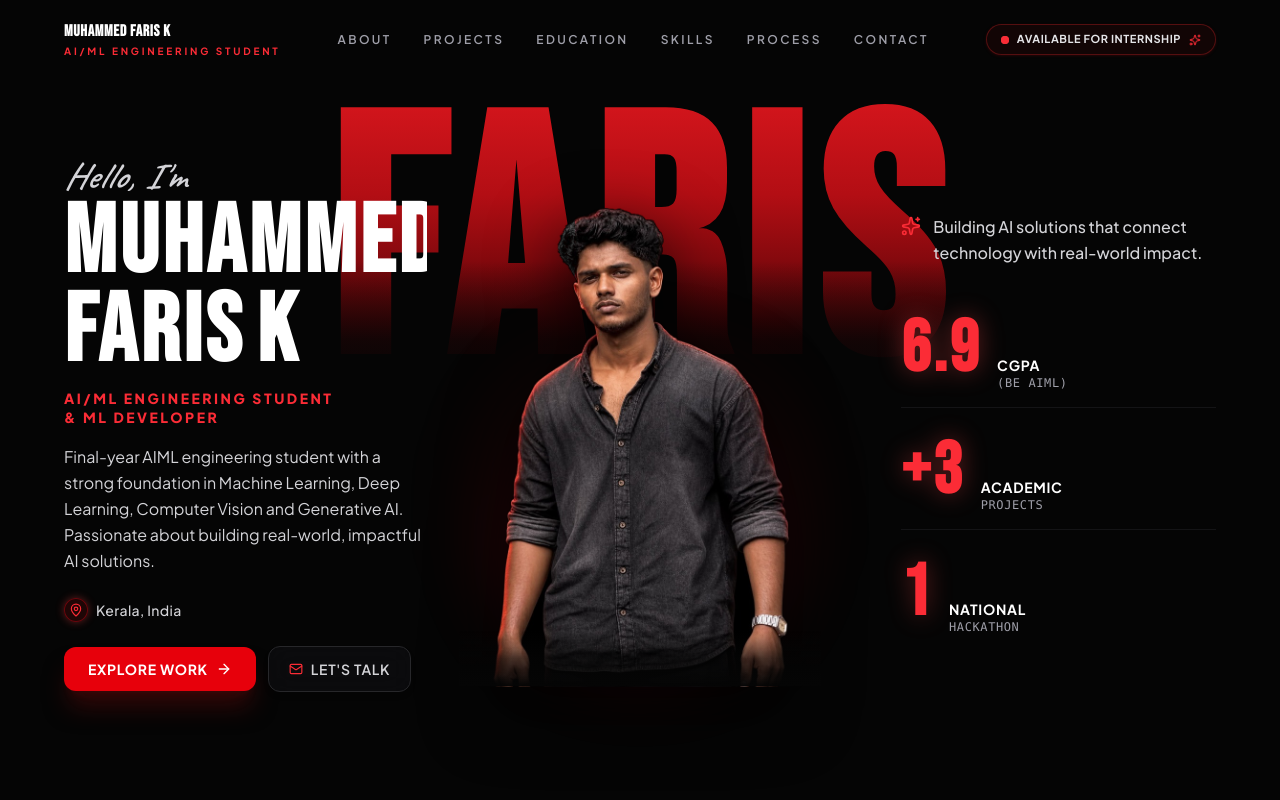
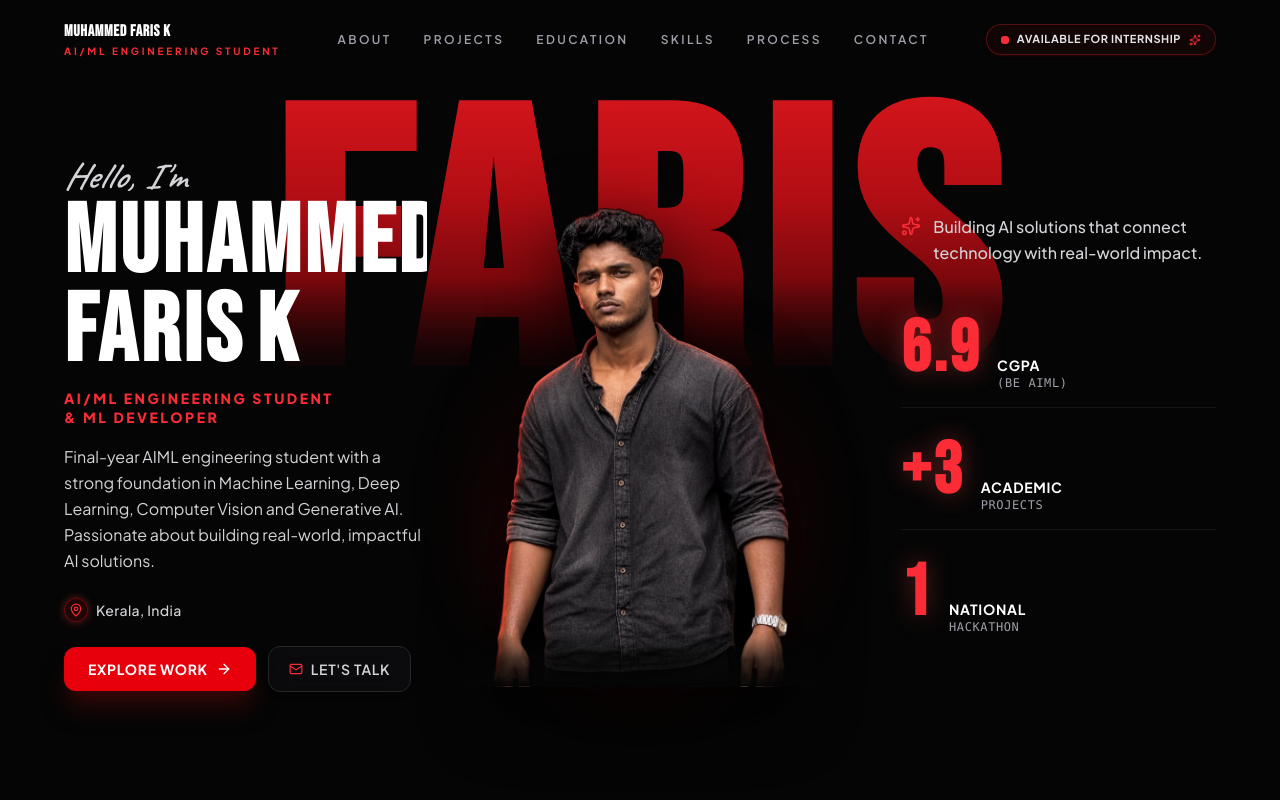
Before and after one commit to faarieeyy/faris, a Next.js app: page / in a window 1280 px wide. Shown: the top 800 px of the page. Built offline with nearby package versions, Linux system fonts and the light colour scheme.

Commit message:
feat: horizontally stretch FARIS typography edge-to-edge from left to right

```diff
--- a/components/Hero.tsx
+++ b/components/Hero.tsx
@@ -135,19 +135,19 @@ export default function Hero() {
       <div className="absolute top-1/4 left-1/2 -translate-x-1/2 -translate-y-1/2 w-[550px] sm:w-[850px] lg:w-[1100px] h-[350px] sm:h-[550px] bg-red-600/15 rounded-full blur-[140px] pointer-events-none -z-10 animate-pulse-glow" />
       <div className="absolute top-1/3 left-1/6 w-[350px] h-[350px] bg-red-800/10 rounded-full blur-[110px] pointer-events-none -z-10" />
 
-      {/* Massive Full-Width Background Typography: FARIS (Razor-Sharp, Clean Vector Typography matching reference) */}
+      {/* Massive Full-Width Background Typography: FARIS (Edge-to-Edge Horizontal Stretch) */}
       <motion.div
         animate={{
           x: -mouseOffset.x,
           y: -mouseOffset.y,
         }}
         transition={{ type: "spring", stiffness: 100, damping: 25 }}
-        className="absolute top-[12%] sm:top-[10%] lg:top-[11%] left-0 right-0 w-full flex items-center justify-center pointer-events-none select-none overflow-hidden z-0 px-2"
+        className="absolute top-[11%] sm:top-[9%] lg:top-[10%] left-0 right-0 w-full flex items-center justify-center pointer-events-none select-none overflow-hidden z-0 px-0"
       >
         <div className="relative flex items-center justify-center w-full">
-          {/* Razor-sharp, Clean Editorial Typography with rich red-to-dark vertical gradient */}
+          {/* Stretched horizontally to left and right edges */}
           <h1
-            className="font-bebas text-[28vw] xs:text-[30vw] sm:text-[28vw] lg:text-[26vw] font-black leading-none tracking-[0.12em] sm:tracking-[0.14em] text-center w-full whitespace-nowrap select-none"
+            className="font-bebas text-[34vw] xs:text-[36vw] sm:text-[32vw] md:text-[30vw] lg:text-[28vw] font-black leading-none tracking-[0.16em] sm:tracking-[0.18em] text-center w-full whitespace-nowrap select-none transform scale-x-[1.14] sm:scale-x-[1.1] origin-center"
             style={{
               background: "linear-gradient(180deg, #d8161d 0%, #b30e14 32%, #550407 72%, #050505 100%)",
               WebkitBackgroundClip: "text",
```
